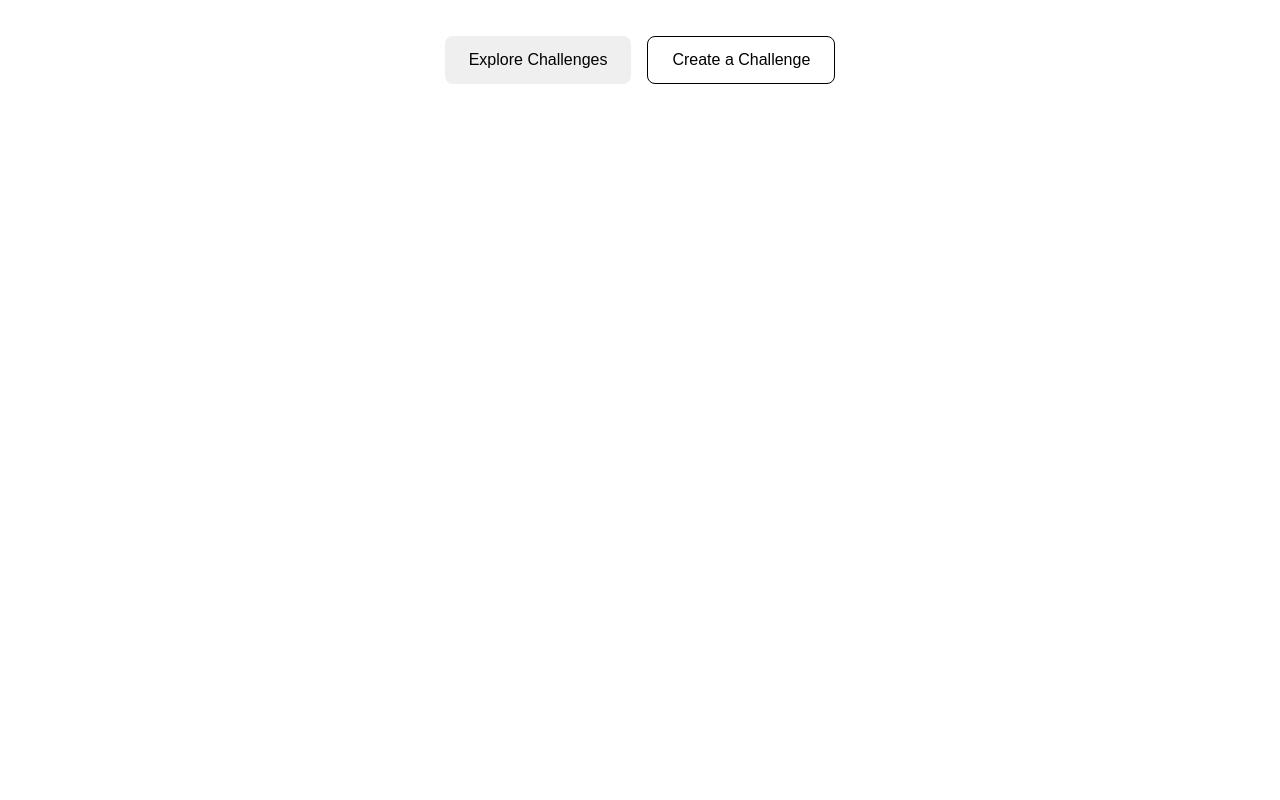
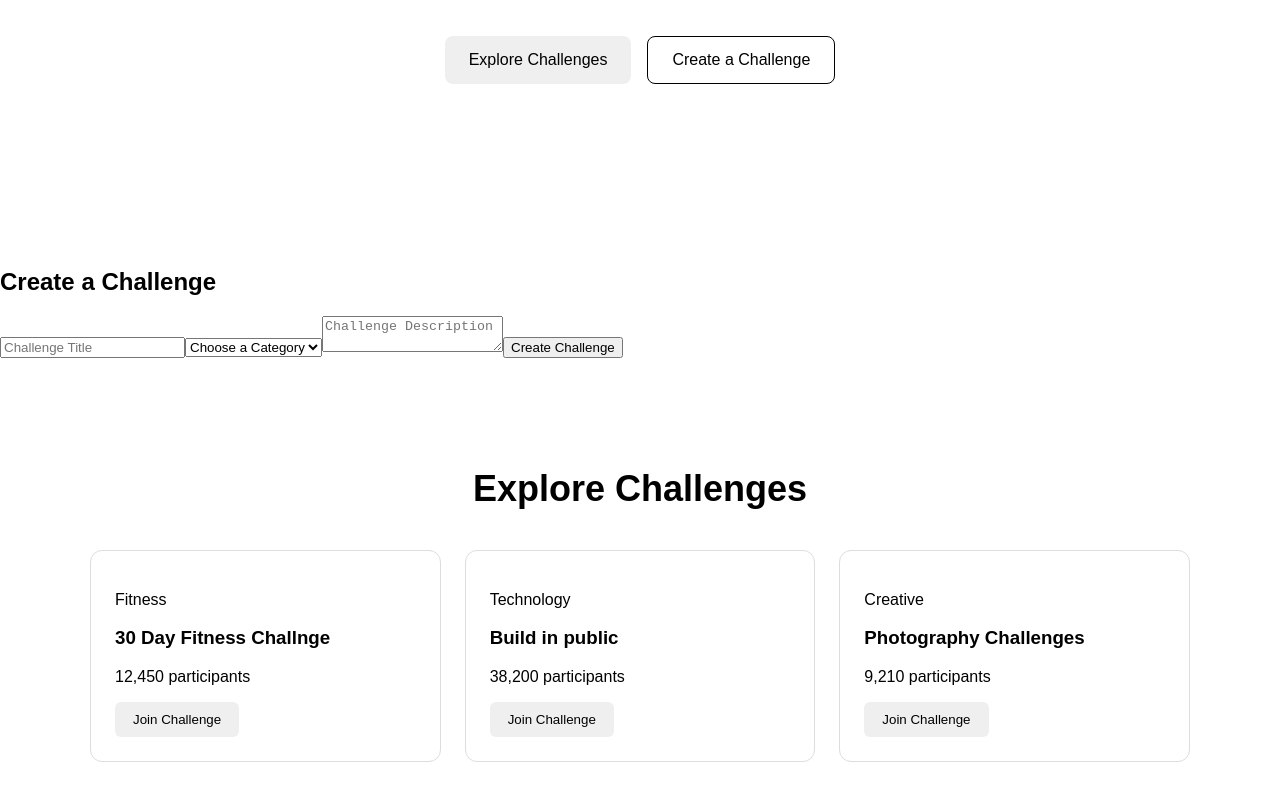
Before and after one commit to jumajjerro-sudo/ViralLoop, a React (Vite) app: page / in a window 1280 px wide. Shown: the part 500-1300 px from the top of the page. Before the commit the page ends 800 px from the top, so only its background shows below. Built offline with nearby package versions, Linux system fonts and the light colour scheme.

Commit message:
add create challenge form

```diff
--- a/src/App.css
+++ b/src/App.css
@@ -83,6 +83,43 @@ main p {
   border: 1px solid currentColor !important;
 }
 
+.challenge-section {
+  padding: 80px 20px;
+}
+
+.challenge-section h2 {
+  text-align: center;
+  font-size: 36px;
+  margin-bottom: 40px;
+}
+
+.challenge-grid {
+  max-width: 1100px;
+  margin: 0 auto;
+  display: grid;
+  grid-template-columns: repeat(3, 1fr);
+  gap: 24px;
+}
+
+.challenge-card {
+  padding: 24px;
+  border: 1px solid #ddd;
+  border-radius: 12px;
+}
+
+.challenge-card button {
+  padding: 10px 18px;
+  border: none;
+  border-radius: 6px;
+  cursor: pointer;
+}
+
+.challenge-card button:disabled {
+  cursor: not-allowed;
+  opacity: 0.6;
+}
+
+
 @media (max-width: 768px) {
   .hero {
     padding: 60px 20px;
@@ -103,4 +140,12 @@ main p {
   .hero-actions button {
     width: 100%;
   }
+
+  .challenge-grid {
+    grid-template-columns: 1fr;
+  }
+
+  .challenge-section {
+    padding: 60px 20px;
+  }
 }
--- a/src/App.jsx
+++ b/src/App.jsx
@@ -1,6 +1,7 @@
 import './App.css'
 import Navbar from './components/Navbar'
 import Hero from './components/Hero'
+import ChallengeSection from './components/ChallengeSection'
 
 function App() {
   return (
@@ -13,6 +14,7 @@ function App() {
        description='Discover challanges. Participate. Create. Share. Grow.'
       />
 
+      <ChallengeSection />
     </>
   )
 }
--- /dev/null
+++ b/src/components/ChallengeCard.jsx
@@ -0,0 +1,19 @@
+function ChallengeCard(props) {
+    return (
+        <article className='challenge-card'>
+            <p>{props.category}</p>
+
+            <h3>{props.title}</h3>
+
+            <p>{props.participants.toLocaleString()} participants</p>
+
+            <button onClick={() => props.onJoin(props.id)}
+                disabled={props.joined}
+                >
+                {props.joined ? '✓ Joined' : 'Join Challenge'}
+            </button>
+        </article>
+    )
+}
+
+export default ChallengeCard
--- /dev/null
+++ b/src/components/ChallengeSection.jsx
@@ -0,0 +1,96 @@
+import { useState } from 'react'
+import ChallengeCard from './ChallengeCard'
+import CreateChallenge from './CreateChallenge'
+
+function ChallengeSection() {
+    const [challenges, setChallenges] = useState([
+        {
+            id: 1,
+            title: '30 Day Fitness Challnge',
+            category: 'Fitness',
+            participants: 12450,
+            joined: false
+        },
+        {
+            id: 2,
+            title: 'Build in public',
+            category: 'Technology',
+            participants: 38200,
+            joined: false
+        },
+        {
+            id: 3,
+            title: 'Photography Challenges',
+            category: 'Creative',
+            participants: 9210,
+            joined: false
+        }
+    ])
+
+    function joinChallenge(id) {
+        setChallenges(
+            challenges.map(function(challenge) {
+
+                if (challenge.id === id) {
+
+                    if (challenge.joined) {
+                        return challenge
+                    }
+
+                return {
+                    ...challenge,
+                    participants: challenge.participants + 1,
+                    joined: true
+                }
+            }
+
+            return challenge
+            })
+        )
+    }
+
+    function createChallenge(data) {
+        const newChallenge = {
+            id: Date.now,
+            title: data.title,
+            category: data.category,
+            description: data.description,
+            participants: 0,
+            joined: false
+        }
+
+        setChallenges([
+            ...challenges,
+            newChallenge
+        ])
+    }
+
+    return (
+        <>
+
+            <CreateChallenge onCreate={createChallenge} />
+
+            <section className='challenge-section'>
+                <h2>Explore Challenges</h2>
+
+                <div className="challenge-grid">
+                    { challenges.map( function(challenge) {
+                        return (
+                            <ChallengeCard
+                                key={challenge.id}
+                                id={challenge.id}
+                                title={challenge.title}
+                                category={challenge.category}
+                                participants={challenge.participants}
+                                joined={challenge.joined}
+                                onJoin={joinChallenge}
+                            />
+                        )
+                    })}
+                </div>
+            </section>
+        </>
+    )
+}
+
+export default ChallengeSection
--- /dev/null
+++ b/src/components/CreateChallenge.jsx
@@ -0,0 +1,51 @@
+import { useState } from 'react'
+
+function CreateChallenge(props) {
+    const [title, setTitle] = useState('')
+    const [category, setCategory] = useState('')
+    const [description, setDescription] = useState('')
+
+    function handleSubmit(event) {
+        event.preventDefault()
+
+        props.onCreate({
+            title,
+            category,
+            description
+        })
+    }
+
+    return (
+        <section className='create-challenge'>
+            <h2>Create a Challenge</h2>
+
+            <form onSubmit={handleSubmit}>
+                <input
+                    type='text'
+                    placeholder='Challenge Title'
+                    value={title}
+                    onChange={(event) => setTitle(event.target.value)}
+                />
+
+                <select
+                    value={category}
+                    onChange={(event) => setCategory(event.target.value)}
+                >
+                    <option value=''>Choose a Category</option>
+                    <option value='Fitness'>Fitness</option>
+                    <option value='Technology'>Technology</option>
+                    <option value='Creative'>Creative</option>
+                </select>
+
+                <textarea
+                    placeholder='Challenge Description'
+                    value={description}
+                    onChange={(event) => setDescription(event.target.value)}
+                />
+                <button type='submit'>Create Challenge</button>
+            </form>
+        </section>
+    )
+}
+
+export default CreateChallenge
```
